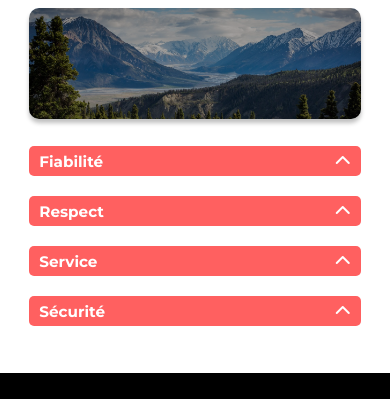
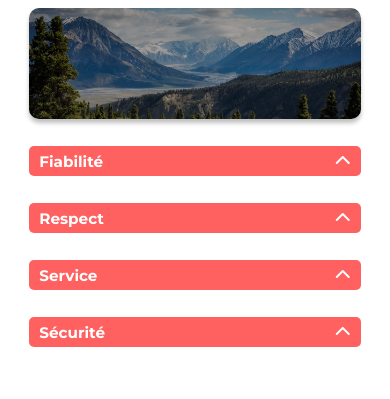
Before and after one commit to TorbosylGit/P5_REACT, a React app in the folder kasa/: page /about in a window 390 px wide. Shown: the part 95-494 px from the top of the page. Built offline with nearby package versions, Linux system fonts and the light colour scheme.

Commit message:
.dropdown margin-bottom: 45px + @media 27px

```diff
--- a/kasa/src/app/sass/components/_dropdown.scss
+++ b/kasa/src/app/sass/components/_dropdown.scss
@@ -4,6 +4,7 @@
     @media (max-width: 767.98px) {
         width: 100%;
         gap: 0;
+        margin-bottom: 45px;
     }
 }
 
--- a/kasa/src/app/sass/pages/_about.scss
+++ b/kasa/src/app/sass/pages/_about.scss
@@ -5,10 +5,12 @@
 
     .dropdown {
         width: 70%;
+        margin-bottom: 45px;
 
         @media (max-width: 767.98px) {
             width: 85%;
             max-width: none;
+            margin-bottom: 27px;
         }
     }
 }
```
